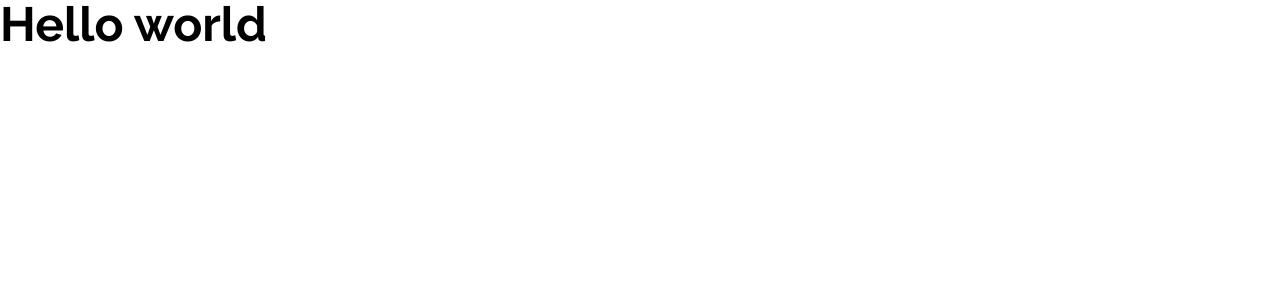
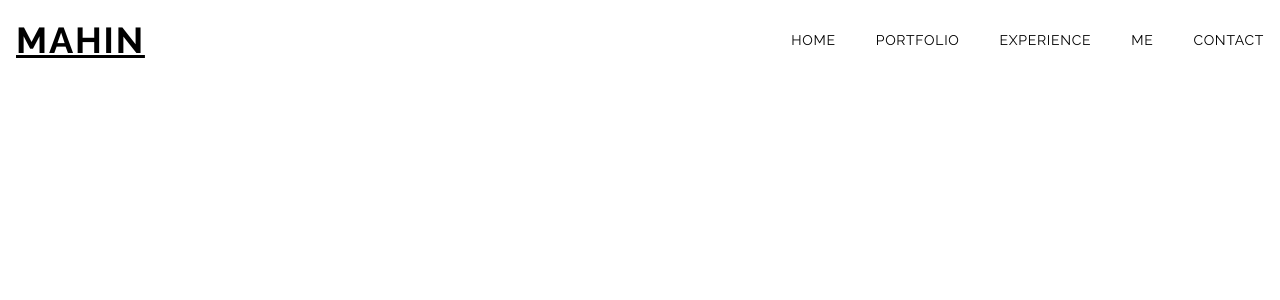
Before and after one commit to capmahin/My-Portfolio-Next, a Next.js app: page / in a window 1280 px wide. Shown: the top 300 px of the page. Built offline with nearby package versions, Linux system fonts and the light colour scheme.

Commit message:
add more

```diff
--- a/components/Navbar.jsx
+++ b/components/Navbar.jsx
@@ -54,7 +54,7 @@
       <div className="flex justify-between items-center w-full h-full max-w-screen-xl mx-auto p-4">
         <Link href="/#home">
           <h1 className="text-3xl lg:text-4xl font-bold uppercase underline underline-offset-2 tracking-wider cursor-pointer">
-            yash
+           Mahin
           </h1>
         </Link>
 
--- a/pages/_app.js
+++ b/pages/_app.js
@@ -1,5 +1,13 @@
-import '@/styles/globals.css'
+import Navbar from "../components/Navbar";
+import "../styles/globals.css";
 
-export default function App({ Component, pageProps }) {
-  return <Component {...pageProps} />
+function MyApp({ Component, pageProps }) {
+  return (
+    <>
+      <Navbar />
+      <Component {...pageProps} />
+    </>
+  );
 }
+
+export default MyApp;
```
